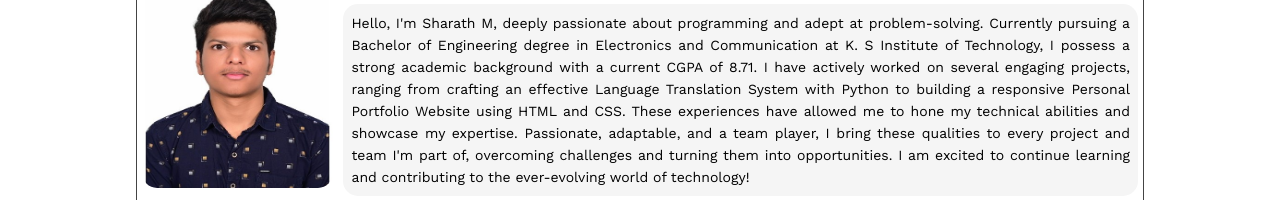
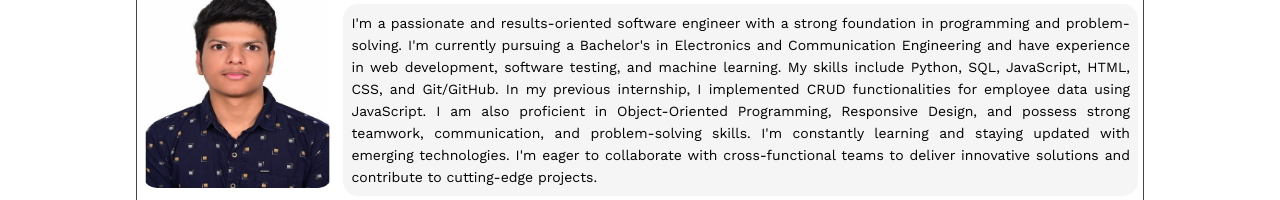
Before and after one commit to SharathM18/Portfolio-Website, a website built with Vite: page index.html in a window 1280 px wide. Shown: the part 588-788 px from the top of the page. Built offline with nearby package versions, Linux system fonts and the light colour scheme.

Commit message:
updated resume and about section

```diff
--- a/index.html
+++ b/index.html
@@ -73,7 +73,7 @@
               ><button class="btn">Linkedin</button></a
             >
             <a
-              href="https://drive.google.com/file/d/10xUOSohtf2ic0UXUzetbicVMl0F1Swv_/view?usp=sharing"
+              href="https://drive.google.com/file/d/1GrLyo4ZUC4EhHPyijjWjsZR8ZotJsfqL/view?usp=sharing"
               target="_blank"
               ><button class="btn btn-dow-resume">Resume</button></a
             >
@@ -102,26 +102,25 @@
               <h3 class="profile-sub-heading">Frontend developer</h3>
             </header>
             <p class="about-description about-box">
-              Hello, I'm Sharath M, deeply passionate about programming and
-              adept at problem-solving. Currently pursuing a Bachelor of
-              Engineering degree in Electronics and Communication at K. S
-              Institute of Technology, I possess a strong academic background
-              with a current CGPA of 8.71. I have actively worked on several
-              engaging projects, ranging from crafting an effective Language
-              Translation System with Python to building a responsive Personal
-              Portfolio Website using HTML and CSS. These experiences have
-              allowed me to hone my technical abilities and showcase my
-              expertise. Passionate, adaptable, and a team player, I bring these
-              qualities to every project and team I'm part of, overcoming
-              challenges and turning them into opportunities. I am excited to
-              continue learning and contributing to the ever-evolving world of
-              technology!
+              I'm a passionate and results-oriented software engineer with a
+              strong foundation in programming and problem-solving. I'm
+              currently pursuing a Bachelor's in Electronics and Communication
+              Engineering and have experience in web development, software
+              testing, and machine learning. My skills include Python, SQL,
+              JavaScript, HTML, CSS, and Git/GitHub. In my previous internship,
+              I implemented CRUD functionalities for employee data using
+              JavaScript. I am also proficient in Object-Oriented Programming,
+              Responsive Design, and possess strong teamwork, communication, and
+              problem-solving skills. I'm constantly learning and staying
+              updated with emerging technologies. I'm eager to collaborate with
+              cross-functional teams to deliver innovative solutions and
+              contribute to cutting-edge projects.
             </p>
 
             <div class="about-links about-box">
               <!-- link-1  -->
               <a
-                href="https://drive.google.com/file/d/10xUOSohtf2ic0UXUzetbicVMl0F1Swv_/view?usp=sharing"
+                href="https://drive.google.com/file/d/1GrLyo4ZUC4EhHPyijjWjsZR8ZotJsfqL/view?usp=sharing"
                 target="_blank"
                 ><button class="btn">Resume/CV</button></a
               >
```
